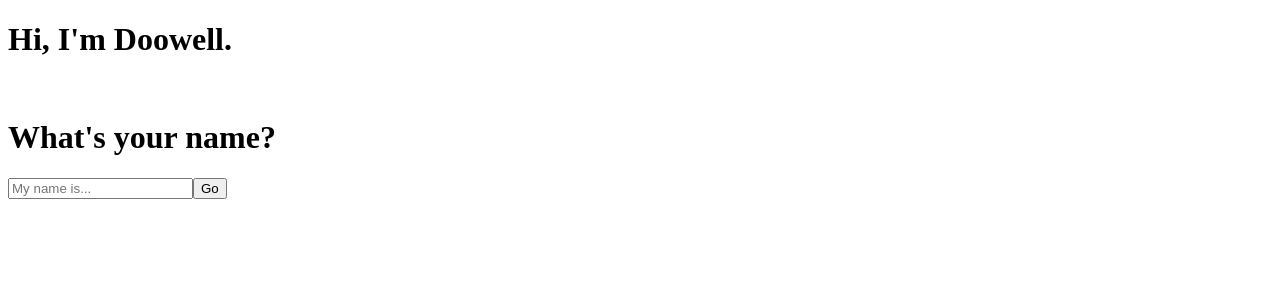
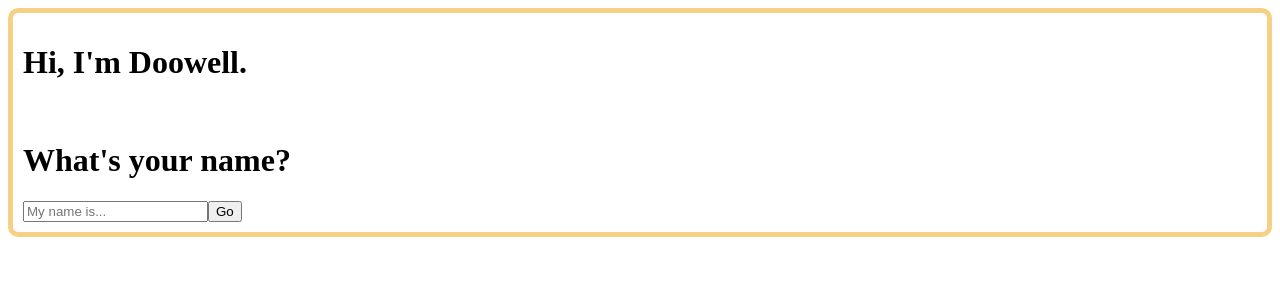
Before and after one commit to kellytso04/doowell-v0, a React app: page / in a window 1280 px wide. Shown: the top 300 px of the page. Built offline with nearby package versions, Linux system fonts and the light colour scheme; the HTML template or start-up script is replaced by a standard one.

Commit message:
Adds styled container

```diff
--- a/client/src/index.jsx
+++ b/client/src/index.jsx
@@ -1,8 +1,15 @@
 import React, { useState, useEffect } from 'react';
 import ReactDOM from 'react-dom';
 import axios from 'axios';
+import styled from 'styled-components';
 import NamePrompt from './welcome/NamePrompt.jsx';
 import Dashboard from './welcome/Dashboard.jsx';
+
+const AppContainer = styled.div`
+  border: #f7d088 5px solid;
+  border-radius: 10px;
+  padding: 10px;
+`
 
 const App = () => {
   const [ name, setName ] = useState('');
@@ -10,7 +17,11 @@ const App = () => {
 
   return (
     <div className='app'>
+      <AppContainer >
       { name.length ? <Dashboard name={name} /> : <NamePrompt setName={setName} /> }
+
+
+      </AppContainer>
     </div>
   )
 }
```
